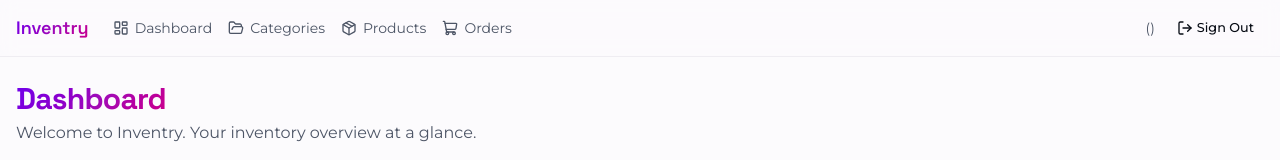
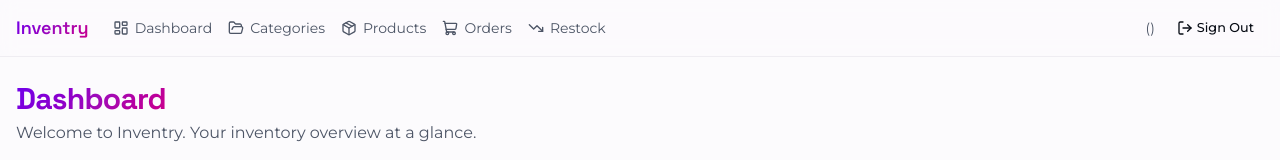
Before and after one commit to FARDIN98/inventry-frontend, a Next.js app: page /dashboard in a window 1280 px wide. Shown: the top 160 px of the page. Built offline with nearby package versions, Linux system fonts and the light colour scheme; no server answers.

Commit message:
feat(04-03): add Restock nav link with TrendingDown icon to ProtectedNav

```diff
--- a/components/layout/protected-nav.tsx
+++ b/components/layout/protected-nav.tsx
@@ -3,7 +3,7 @@
 import { useAuth } from "@/lib/auth-context";
 import { Button } from "@/components/ui/button";
 import Link from "next/link";
-import { LogOut, LayoutDashboard, Users, FolderOpen, Package, ShoppingCart } from "lucide-react";
+import { LogOut, LayoutDashboard, Users, FolderOpen, Package, ShoppingCart, TrendingDown } from "lucide-react";
 
 export function ProtectedNav(): React.JSX.Element {
   const { user, loading, logout } = useAuth();
@@ -56,6 +56,13 @@ export function ProtectedNav(): React.JSX.Element {
               <ShoppingCart className="size-4" />
               Orders
             </Link>
+            <Link
+              href="/restock"
+              className="text-muted-foreground hover:text-foreground transition-colors flex items-center gap-1.5"
+            >
+              <TrendingDown className="size-4" />
+              Restock
+            </Link>
             {user?.role === "admin" && (
               <Link
                 href="/admin/users"
```
